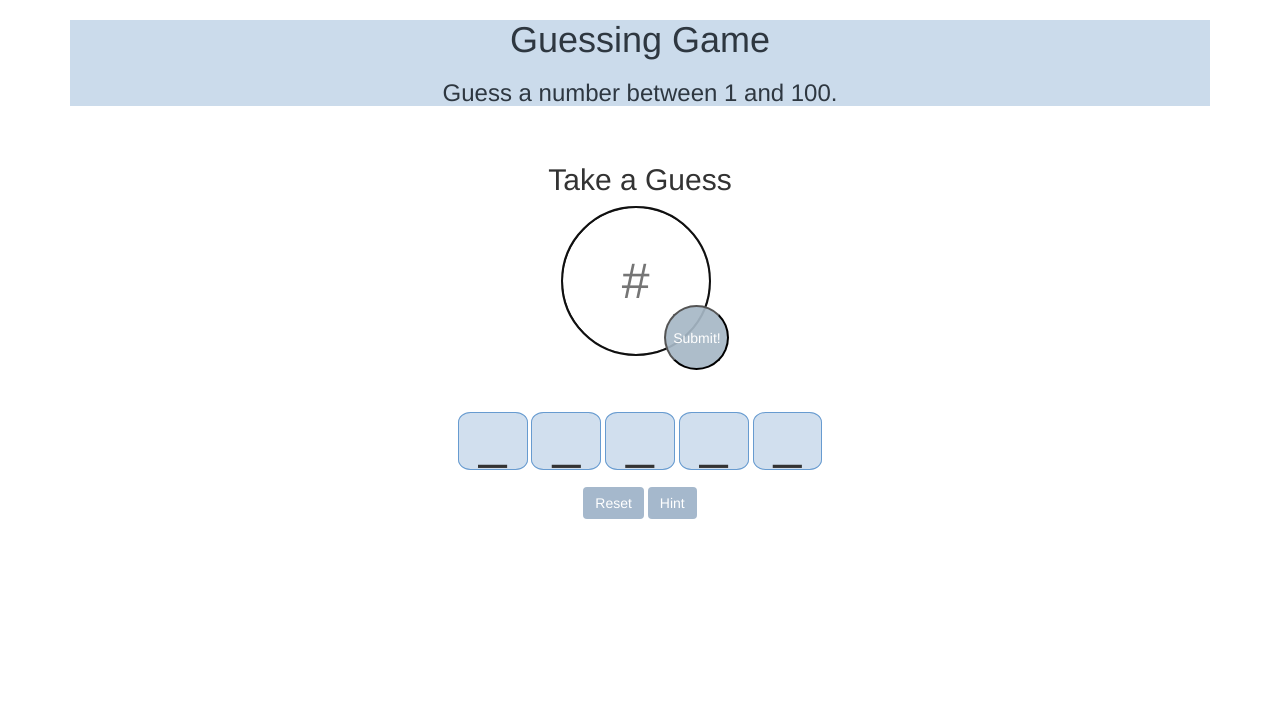
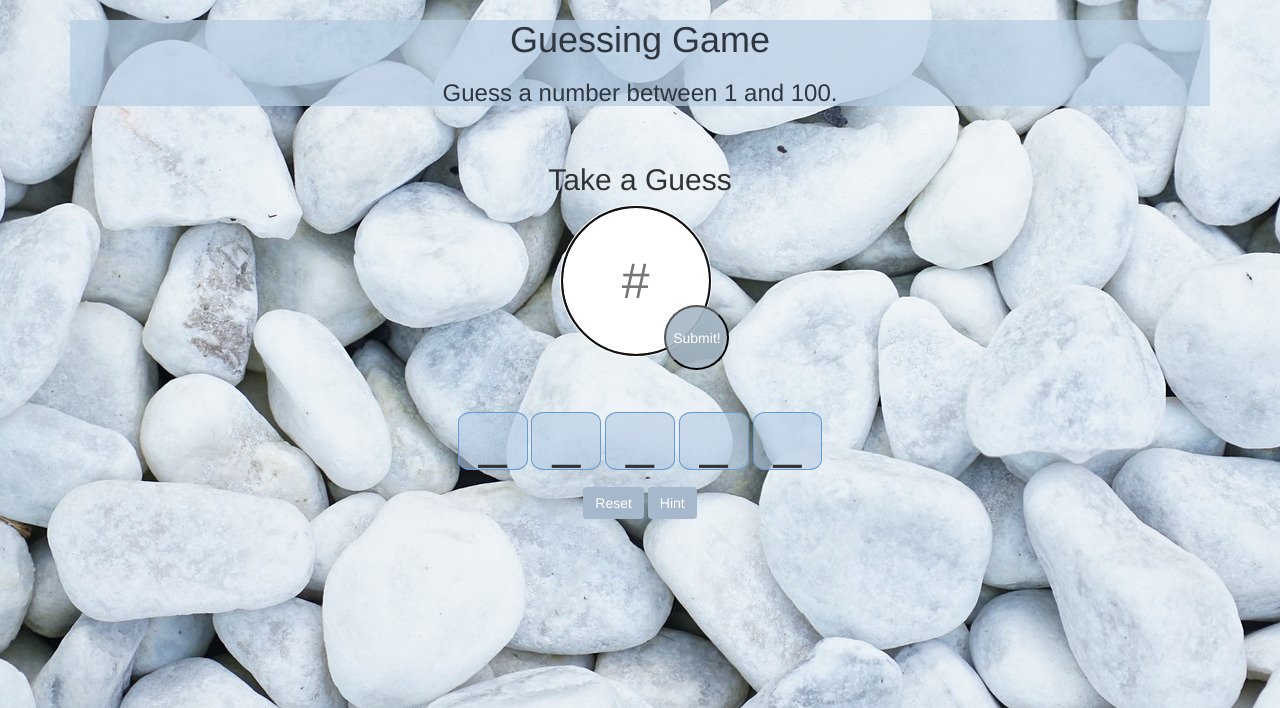
Before and after one commit to YvetteZ2017/GuessingGame, a plain HTML site: page index.html in a window 1280 px wide. Shown: the top 708 px of the page. Drawn offline with nearby package versions, Linux system fonts and the light colour scheme; files whose address does not match are found by name.

Commit message:
background

```diff
--- a/style.css
+++ b/style.css
@@ -4,7 +4,7 @@
   }
 
   body {
-        background-image: src="stones-2623280_1920.jpg";
+        background-image: url("stones-2623280_1920.jpg");
         height: 400px;
         background-position: center center;
   }
```
